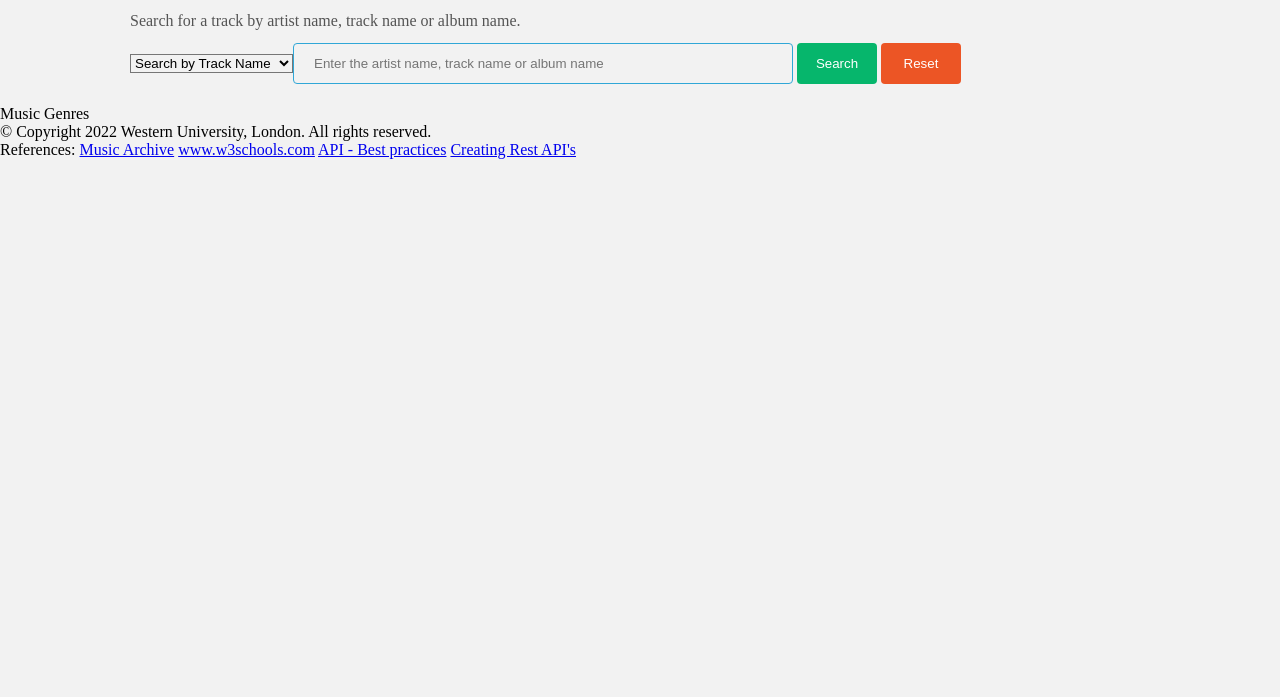
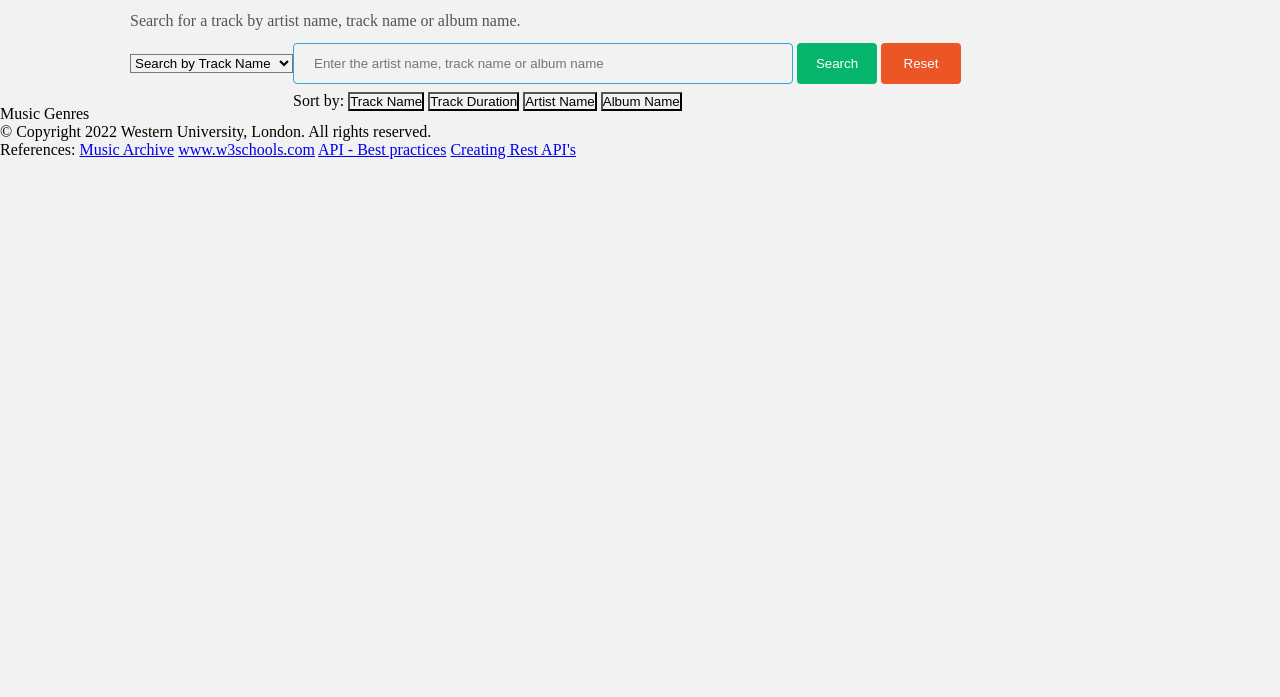
Before and after one commit to asing923/track-verse, a website: page frontend/static/index.html in a window 1280 px wide. Shown: the part 103-800 px from the top of the page. Drawn offline with Linux system fonts and the light colour scheme.

Commit message:
implemented UI sort functionality

```diff
--- a/frontend/static/index.html
+++ b/frontend/static/index.html
@@ -50,7 +50,13 @@
                             </button>
 
                         </div>
-
+                        <div class="sort-by-options">
+                            <span class="sort-by-traks">Sort by: </span>
+                        <button onclick="sortTrack('track')" class="sort">Track Name</button>
+                        <button onclick="sortTrack('duration')" class="sort">Track Duration</button>
+                        <button onclick="sortTrack('artist')" class="sort">Artist Name</button>
+                        <button onclick="sortTrack('album')" class="sort">Album Name</button>
+                        </div>
                     </div>
                 </div>
             </div>
@@ -62,8 +68,6 @@
             </div>
 
             <div class="genre-tracks" id="genre-tracks"></div>
-
-        </div>
     </div>
     <footer class="footer">
         <div class="footer-container">
--- a/frontend/static/script.js
+++ b/frontend/static/script.js
@@ -135,3 +135,9 @@ function resetSearchResult() {
     let galleryContainer = document.getElementById('genre-tracks-one')
     galleryContainer.innerHTML = "";
 }
+
+function sortTrack(sortParam) {
+    console.log(sortParam)
+    resetSearchResult();
+    searchByTrackName(sortParam);
+}
```
